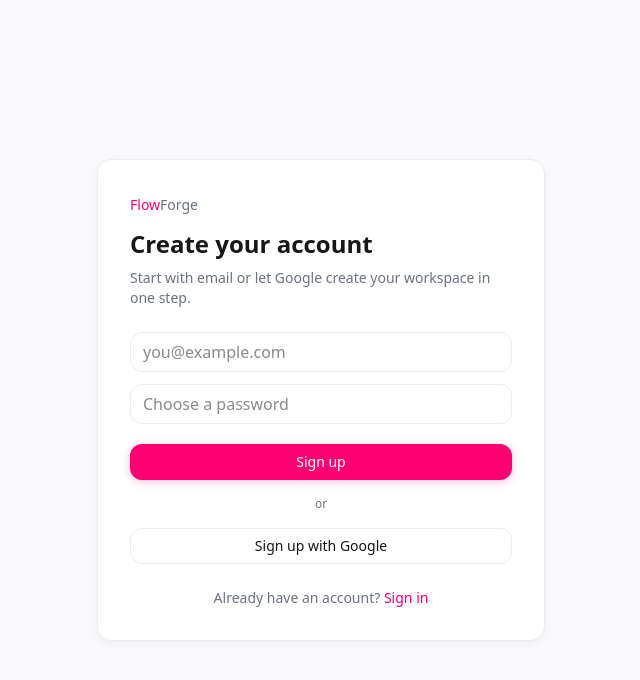
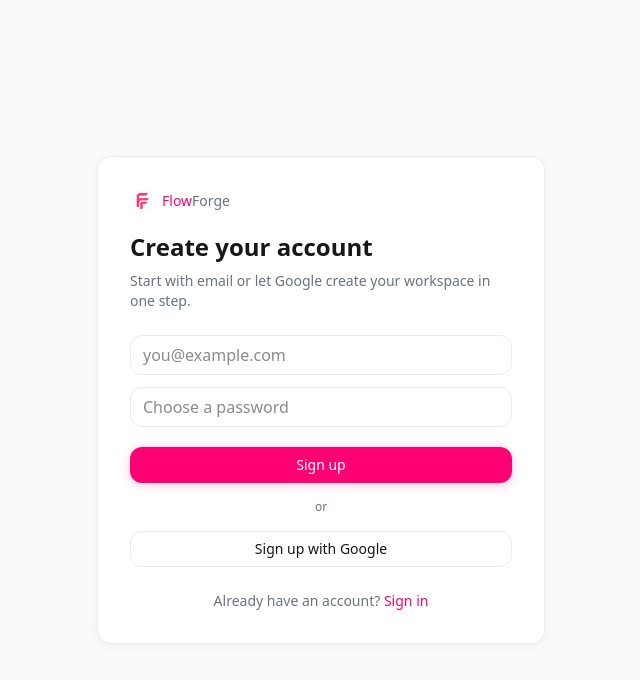
Before and after one commit to KuanKongy/FloowForge, a Next.js app in the folder web/: page /auth/sign-up in a window 1280 px wide. Shown: the top 680 px of the page, without its empty margins (319-959 px from the left). Built offline with nearby package versions, Linux system fonts and the light colour scheme.

Commit message:
Added Google OAuth and fixed branding polish

```diff
--- /dev/null
+++ b/web/app/auth/google/route.ts
@@ -0,0 +1,57 @@
+import { type NextRequest, NextResponse } from "next/server";
+import { createServerClient, type CookieOptions } from "@supabase/ssr";
+
+import { normalizeSupabaseUrl } from "@/lib/supabase/supabase-url";
+
+function safeNextPath(next: string | null): string {
+  const fallback = "/app/flows";
+  if (!next || !next.startsWith("/") || next.startsWith("//")) return fallback;
+  return next;
+}
+
+export async function GET(request: NextRequest) {
+  const url = new URL(request.url);
+  const nextPath = safeNextPath(url.searchParams.get("next"));
+  const response = NextResponse.next();
+  const supabase = createServerClient(
+    normalizeSupabaseUrl(process.env.NEXT_PUBLIC_SUPABASE_URL!),
+    process.env.NEXT_PUBLIC_SUPABASE_ANON_KEY!,
+    {
+      cookies: {
+        getAll() {
+          return request.cookies.getAll();
+        },
+        setAll(cookiesToSet: { name: string; value: string; options: CookieOptions }[]) {
+          cookiesToSet.forEach(({ name, value, options }) =>
+            response.cookies.set(name, value, options)
+          );
+        },
+      },
+    }
+  );
+
+  const callback = new URL("/auth/callback", url.origin);
+  callback.searchParams.set("next", nextPath);
+  const { data, error } = await supabase.auth.signInWithOAuth({
+    provider: "google",
+    options: {
+      redirectTo: callback.toString(),
+      queryParams: {
+        access_type: "offline",
+        prompt: "select_account",
+      },
+    },
+  });
+
+  if (error || !data.url) {
+    const deny = new URL("/auth/sign-in", url.origin);
+    deny.searchParams.set("error", "oauth");
+    return NextResponse.redirect(deny.toString());
+  }
+
+  const redirect = NextResponse.redirect(data.url);
+  response.cookies.getAll().forEach((cookie) => {
+    redirect.cookies.set(cookie);
+  });
+  return redirect;
+}
--- a/web/app/auth/sign-in/page.tsx
+++ b/web/app/auth/sign-in/page.tsx
@@ -15,7 +15,6 @@ function SignInInner() {
   const [password, setPassword] = useState("");
   const [error, setError] = useState<string | null>(null);
   const [busy, setBusy] = useState(false);
-  const [oauthBusy, setOauthBusy] = useState(false);
   const [oauthError, setOauthError] = useState<string | null>(null);
 
   useEffect(() => {
@@ -37,28 +36,6 @@ function SignInInner() {
     }
     router.replace(next);
     router.refresh();
-  }
-
-  async function signInWithGoogle() {
-    setOauthError(null);
-    setOauthBusy(true);
-    try {
-      const supabase = createSupabaseBrowserClient();
-      const { error } = await supabase.auth.signInWithOAuth({
-        provider: "google",
-        options: {
-          redirectTo: `${window.location.origin}/auth/callback?next=${encodeURIComponent(next)}`,
-        },
-      });
-      if (error) {
-        setOauthError(error.message);
-        setOauthBusy(false);
-        return;
-      }
-    } catch (e) {
-      setOauthError(e instanceof Error ? e.message : "Google sign-in failed");
-      setOauthBusy(false);
-    }
   }
 
   return (
@@ -95,8 +72,8 @@ function SignInInner() {
         </form>
         <div className="text-center text-xs text-[var(--muted-foreground)] my-4">or</div>
         {oauthError && <div className="text-sm text-red-500 mb-3">{oauthError}</div>}
-        <Button variant="outline" onClick={signInWithGoogle} disabled={oauthBusy} className="w-full">
-          {oauthBusy ? "Redirecting…" : "Continue with Google"}
+        <Button variant="outline" asChild className="w-full">
+          <a href={`/auth/google?next=${encodeURIComponent(next)}`}>Continue with Google</a>
         </Button>
         <p className="mt-6 text-sm text-[var(--muted-foreground)] text-center">
           No account?{" "}
--- a/web/app/auth/sign-up/page.tsx
+++ b/web/app/auth/sign-up/page.tsx
@@ -16,7 +16,6 @@ function SignUpInner() {
   const [error, setError] = useState<string | null>(null);
   const [info, setInfo] = useState<string | null>(null);
   const [busy, setBusy] = useState(false);
-  const [oauthBusy, setOauthBusy] = useState(false);
   const [oauthError, setOauthError] = useState<string | null>(null);
 
   useEffect(() => {
@@ -42,27 +41,6 @@ function SignUpInner() {
       router.refresh();
     } else {
       setInfo("Check your inbox to confirm your email.");
-    }
-  }
-
-  async function signUpWithGoogle() {
-    setOauthBusy(true);
-    setOauthError(null);
-    try {
-      const supabase = createSupabaseBrowserClient();
-      const { error } = await supabase.auth.signInWithOAuth({
-        provider: "google",
-        options: {
-          redirectTo: `${window.location.origin}/auth/callback?next=${encodeURIComponent(next)}`,
-        },
-      });
-      if (error) {
-        setOauthError(error.message);
-        setOauthBusy(false);
-      }
-    } catch (e) {
-      setOauthError(e instanceof Error ? e.message : "Google sign-up failed");
-      setOauthBusy(false);
     }
   }
 
@@ -104,8 +82,10 @@ function SignUpInner() {
         </form>
         <div className="text-center text-xs text-[var(--muted-foreground)] my-4">or</div>
         {oauthError && <div className="text-sm text-red-500 mb-3">{oauthError}</div>}
-        <Button variant="outline" onClick={signUpWithGoogle} disabled={oauthBusy} className="w-full">
-          {oauthBusy ? "Redirecting…" : "Sign up with Google"}
+        <Button variant="outline" asChild className="w-full">
+          <a href={`/auth/google?next=${encodeURIComponent(next)}`}>
+            Sign up with Google
+          </a>
         </Button>
         <p className="mt-6 text-sm text-[var(--muted-foreground)] text-center">
           Already have an account?{" "}
--- a/web/app/layout.tsx
+++ b/web/app/layout.tsx
@@ -5,6 +5,11 @@ import { ThemeProvider } from "@/components/theme-provider";
 export const metadata: Metadata = {
   title: "FlowForge",
   description: "Build, save, and trigger AI workflows with no code.",
+  icons: {
+    icon: "/images/flowforge.png",
+    shortcut: "/images/flowforge.png",
+    apple: "/images/flowforge.png",
+  },
 };
 
 export default function RootLayout({ children }: { children: React.ReactNode }) {
--- a/web/components/app-shell/AppShell.tsx
+++ b/web/components/app-shell/AppShell.tsx
@@ -111,7 +111,7 @@ function TopBar({ pathname }: { pathname: string }) {
       <div className="flex items-center gap-2 text-sm">
         <Sparkles size={16} className="text-[var(--primary)]" />
         <span className={label ? "text-[var(--muted-foreground)]" : "font-medium"}>
-          <BrandWordmark />
+          <TextWordmark />
         </span>
         {label && (
           <>
@@ -123,3 +123,12 @@ function TopBar({ pathname }: { pathname: string }) {
     </header>
   );
 }
+
+function TextWordmark() {
+  return (
+    <span className="inline-flex items-baseline leading-none">
+      <span className="text-[var(--primary)]">Flow</span>
+      <span>Forge</span>
+    </span>
+  );
+}
--- a/web/components/brand/BrandWordmark.tsx
+++ b/web/components/brand/BrandWordmark.tsx
@@ -2,17 +2,27 @@ import { cn } from "@/lib/utils";
 
 export function BrandWordmark({
   className,
+  iconClassName,
   flowClassName,
   forgeClassName,
 }: {
   className?: string;
+  iconClassName?: string;
   flowClassName?: string;
   forgeClassName?: string;
 }) {
   return (
-    <span className={cn("inline-flex items-baseline leading-none", className)}>
-      <span className={cn("text-[var(--primary)]", flowClassName)}>Flow</span>
-      <span className={forgeClassName}>Forge</span>
+    <span className={cn("inline-flex items-center gap-2 leading-none", className)}>
+      <img
+        src="/images/flowforge.png"
+        alt=""
+        aria-hidden="true"
+        className={cn("size-6 shrink-0 rounded-[7px]", iconClassName)}
+      />
+      <span className="inline-flex items-baseline">
+        <span className={cn("text-[var(--primary)]", flowClassName)}>Flow</span>
+        <span className={forgeClassName}>Forge</span>
+      </span>
     </span>
   );
 }
```
Also changed, not shown: web/public/images/flowforge.png (added).
